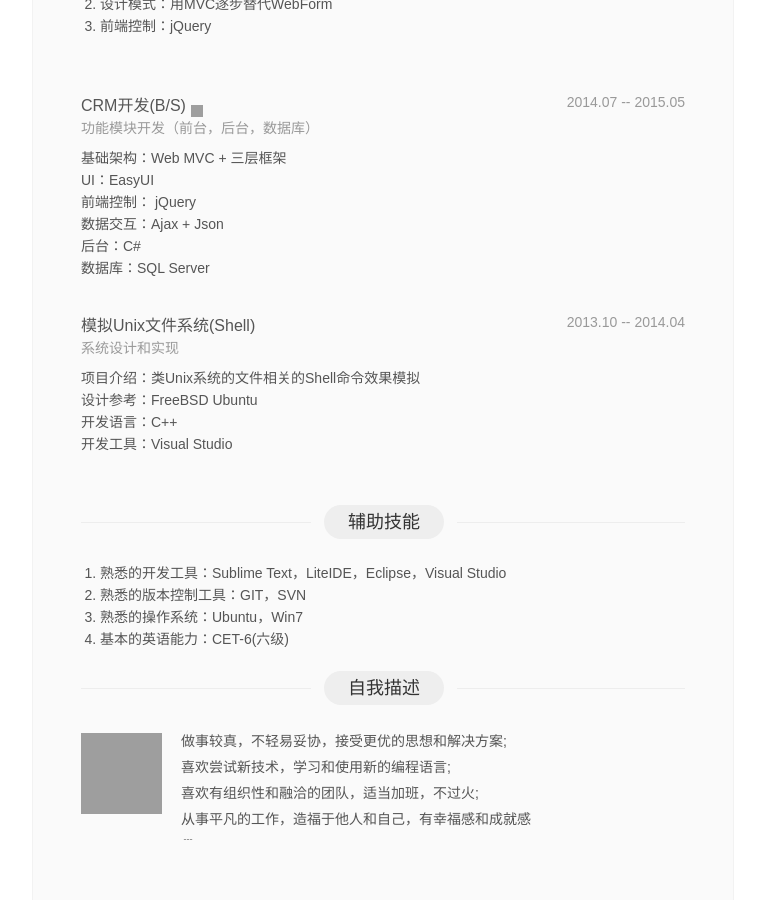
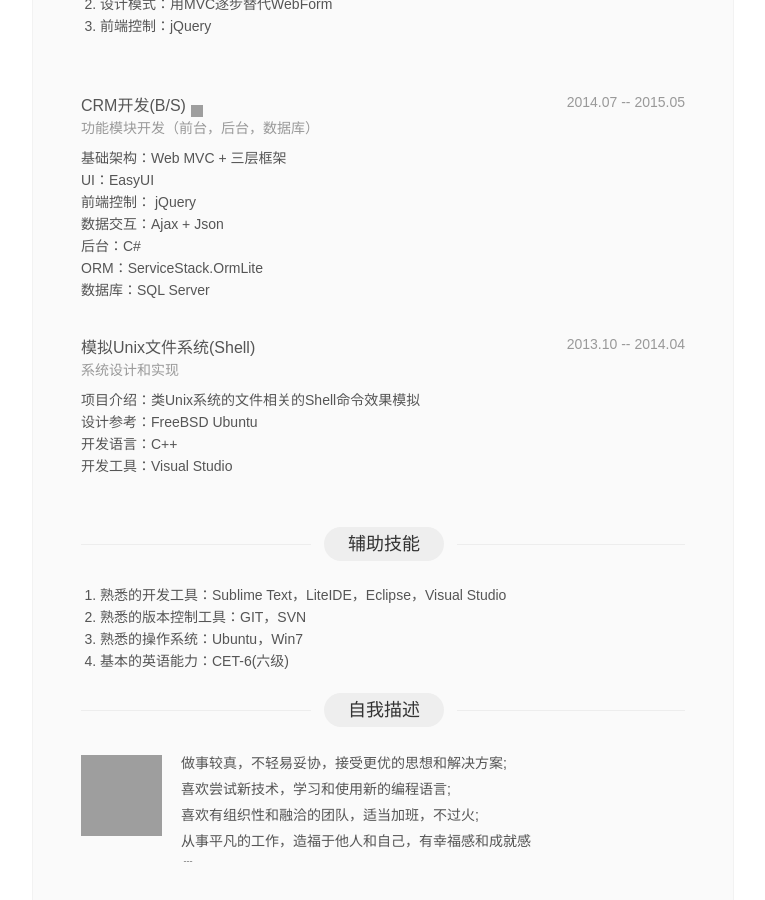
Before and after one commit to hopehook/HopeHook.com, a Jekyll site: the page assets/MyResume.html, which Jekyll copies as it is, in a window 1280 px wide and 900 px high, scrolled down 1241 px, cut to the strip 0-900 px from the top of the window. Shown: the whole strip, without its empty margins (257-1022 px from the left). Built offline with Jekyll 4.4.1, drawn with Linux system fonts in a browser that asks for light colours; Markdown is read by kramdown in place of the engine named in the settings; grey boxes are pictures that could not be loaded.

Commit message:
Update MyResume.html

```diff
--- a/assets/MyResume.html
+++ b/assets/MyResume.html
@@ -487,6 +487,7 @@ span.active{color:#333;}
 					                                <p>前端控制： jQuery</p>
 					                                <p>数据交互：Ajax + Json</p>
 					                                <p>后台：C#</p>
+					                                <p>ORM：ServiceStack.OrmLite</p>
 					                                <p>数据库：SQL Server</p>
 								</div>
 								</div>
```
Lines whose indentation alone changed are shown as unchanged.
